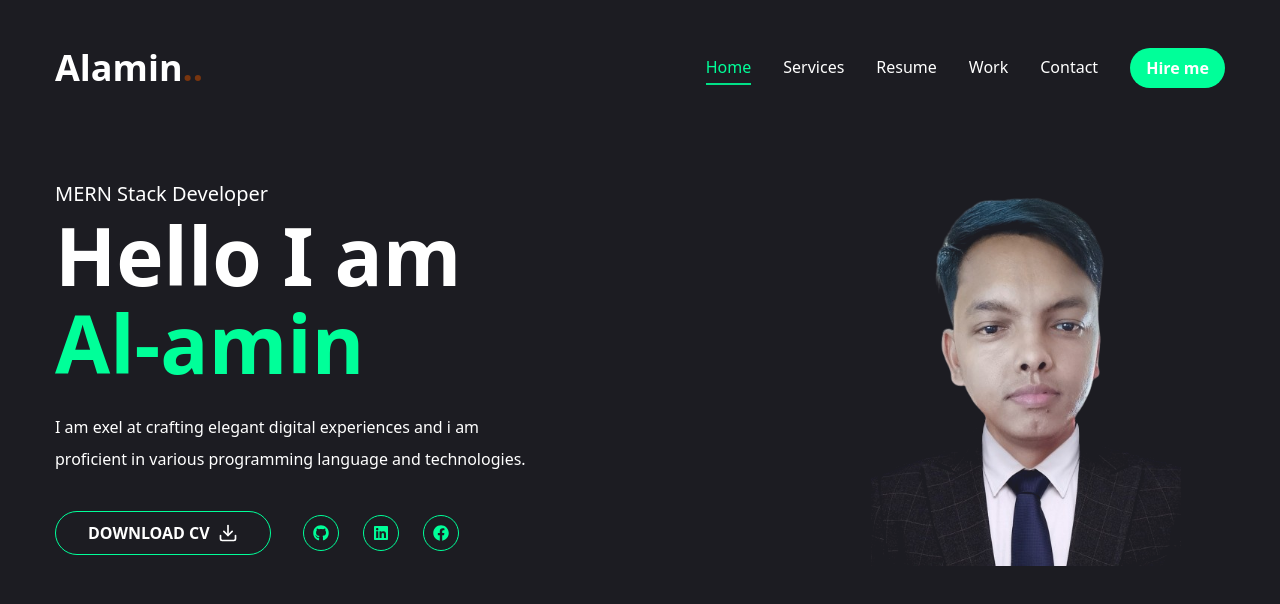
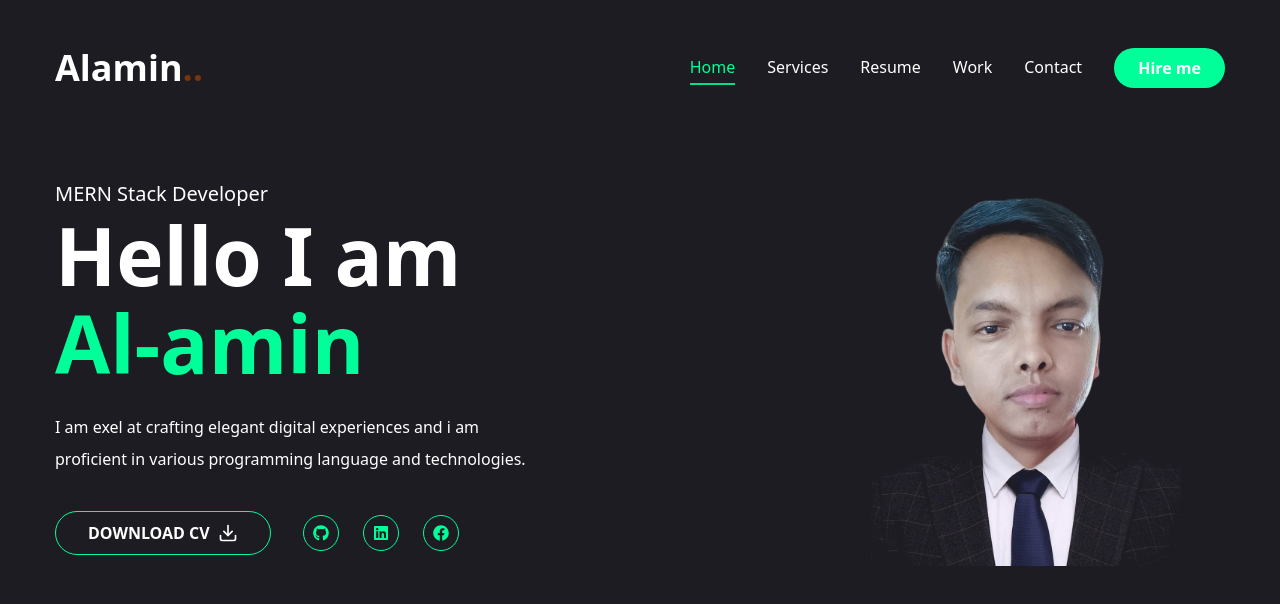
Before and after one commit to alamin71/portfolio_of_al-amin, a Next.js app: page / in a window 1280 px wide. Shown: the top 604 px of the page. Built offline with nearby package versions, Linux system fonts and the light colour scheme.

Commit message:
btn edit

```diff
--- a/components/ui/button.jsx
+++ b/components/ui/button.jsx
@@ -15,7 +15,7 @@ const buttonVariants = cva(
 
       },
       size: {
-        default: "h-10 px-4 py-2",
+        default: "h-10 px-6 py-2",
         sm: "h-9 rounded-md px-3",
         lg: "h-11 rounded-md px-8",
         icon: "h-10 w-10",
```
